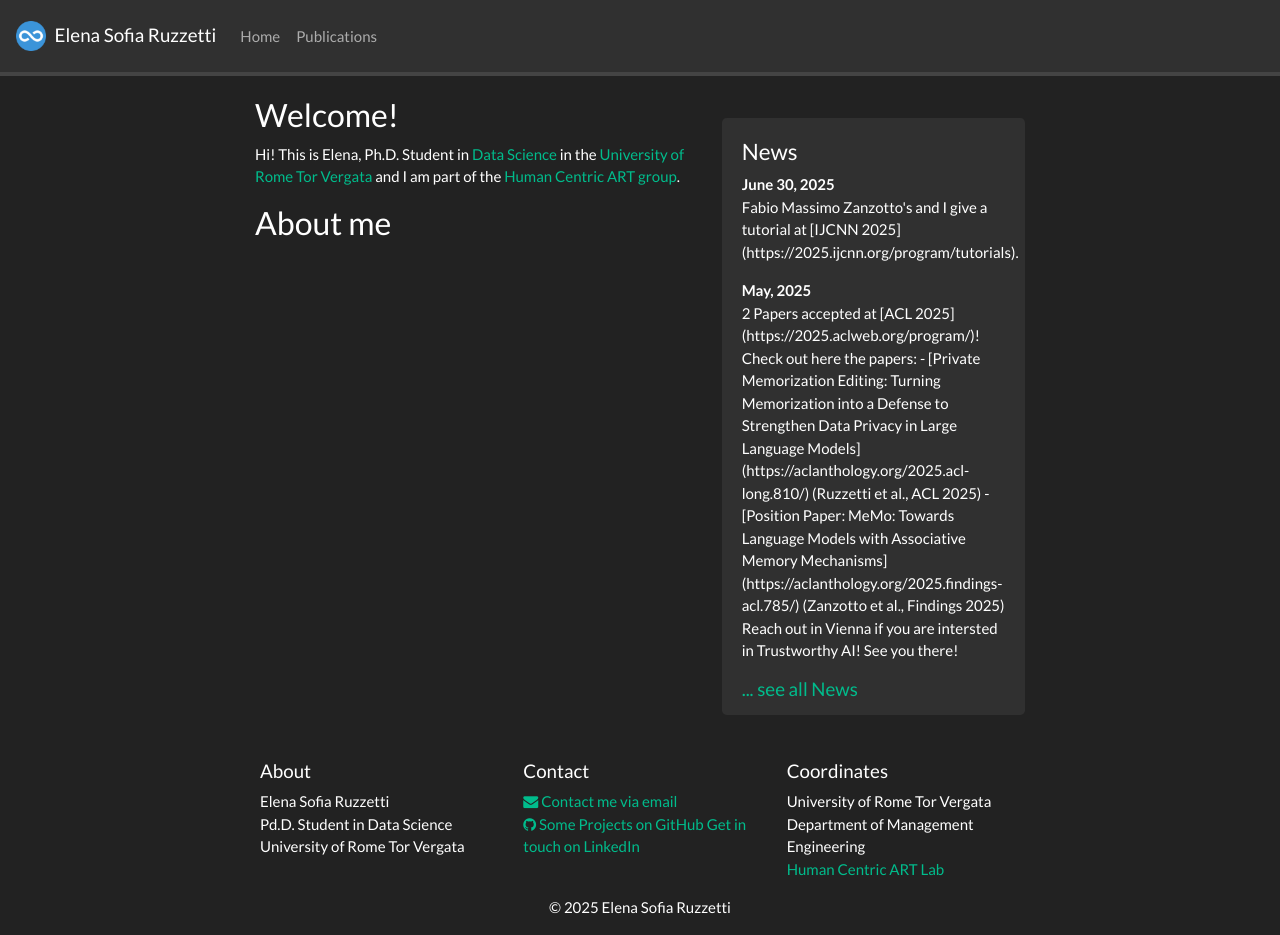
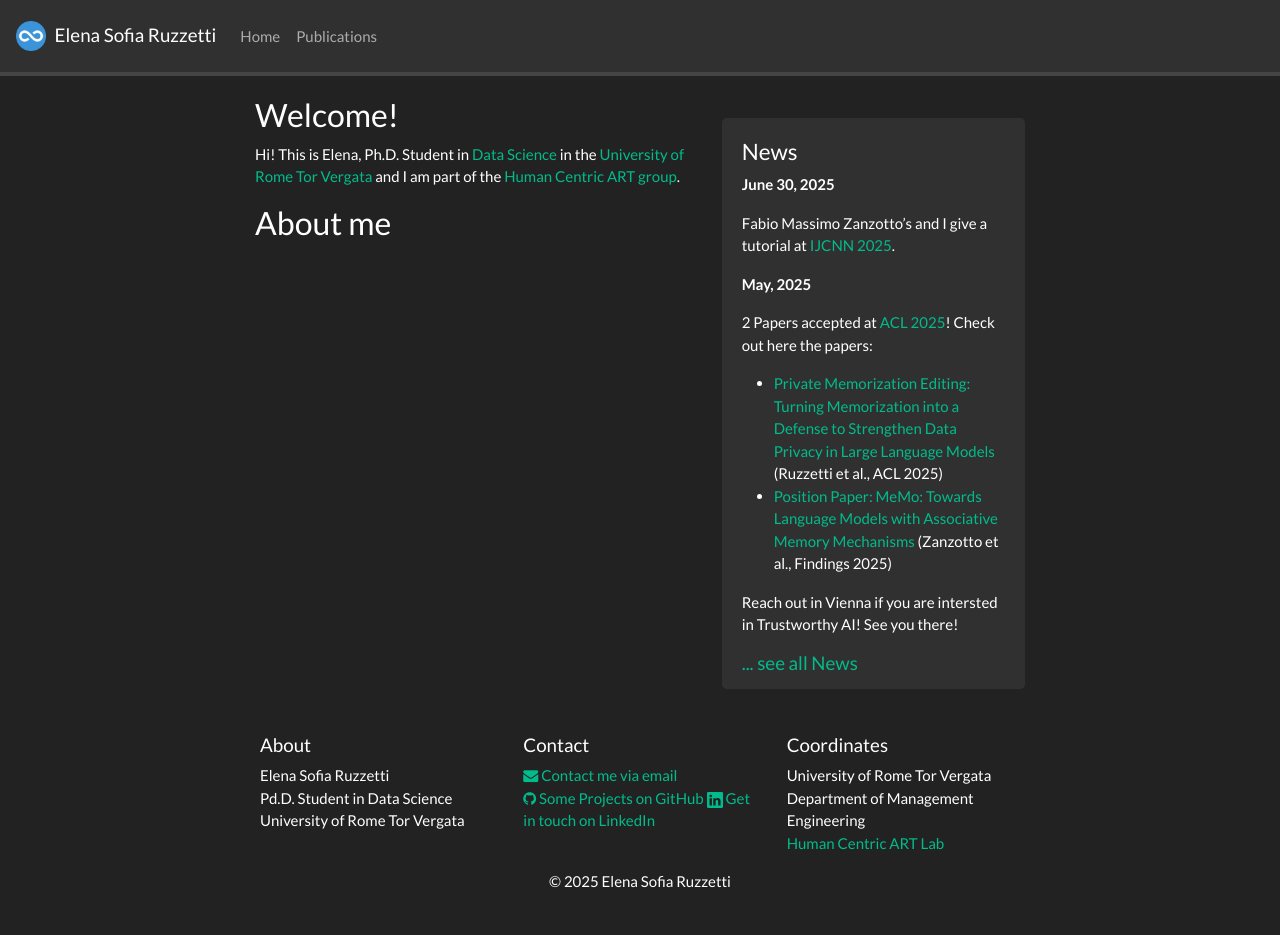
Before and after one commit to elenasofia98/elenasofia98.github.io, a Jekyll site: the page built from _pages/home.md, in a window 1280 px wide and 935 px high. Built offline with Jekyll 4.4.1, drawn with Linux system fonts in a browser that asks for light colours; nearby versions of some CDN libraries; a style sheet for code colours, icons or effects is not loaded.

Commit message:
contact and bib

```diff
--- a/_config.yml
+++ b/_config.yml
@@ -24,7 +24,7 @@ location: >
 contact: >
   <a href="mailto:elena.sofia.ruzzetti@uniroma2.it" target="_blank"><i class="fa fa-envelope fa-1x"></i> Contact me via email</a> <br/>
   <a href="https://github.com/elenasofia98"><i class="fa fa-github fa-1x"></i> Some Projects on GitHub</a>
-  <a href="https://www.linkedin.com/in/elena-sofia-ruzzetti/"> <i class="bi bi-linkedin"></i> Get in touch on LinkedIn</a>
+  <a href="https://www.linkedin.com/in/elena-sofia-ruzzetti/"><svg xmlns="http://www.w3.org/2000/svg" width="16" height="16" fill="currentColor" class="bi bi-linkedin" viewBox="0 0 16 16"><path d="M0 1.146C0 .513.526 0 1.175 0h13.65C15.474 0 16 .513 16 1.146v13.708c0 .633-.526 1.146-1.175 1.146H1.175C.526 16 0 15.487 0 14.854zm4.943 12.248V6.169H2.542v7.225zm-1.2-8.212c.837 0 1.358-.554 1.358-1.248-.015-.709-.52-1.248-1.342-1.248S2.4 3.226 2.4 3.934c0 .694.521 1.248 1.327 1.248zm4.908 8.212V9.359c0-.216.016-.432.08-.586.173-.431.568-.878 1.232-.878.869 0 1.216.662 1.216 1.634v3.865h2.401V9.25c0-2.22-1.184-3.252-2.764-3.252-1.274 0-1.845.7-2.165 1.193v.025h-.016l.016-.025V6.169h-2.4c.03.678 0 7.225 0 7.225z"></path></svg> Get in touch on LinkedIn </a>
 
 # Pages shown in navbar
 nav_pages:
--- a/_includes/sidebar.html
+++ b/_includes/sidebar.html
@@ -2,14 +2,20 @@
   {% for member in site.data.pi %}
   <div class="jumbotron">
     <center>
-   <a href="{{site.url}}{{site.baseurl}}/about"><img src="{{site.url}}{{site.baseurl}}/images/{{ member.photo }}" width="60%" style="block:inline; margin-left:auto; margin-right:auto; margin-bottom:5px;"/></a>
+      <a href="{{site.url}}{{site.baseurl}}/about"><img src="{{site.url}}{{site.baseurl}}/images/{{ member.photo }}"
+          width="60%" style="block:inline; margin-left:auto; margin-right:auto; margin-bottom:5px;" /></a>
       <h4>{{ member.name }}</h4>
       <div style="margin-bottom:5px">
-   {% if member.email %}<a href="mailto:{{ member.email }}" target="_blank"><i class="fa fa-envelope-square fa-3x"></i></a> {% endif %}
-   {% if member.cv %} <a href="{{ site.url }}{{ site.baseurl }}/{{ member.cv }}" target="_blank"><i class="ai ai-cv-square ai-3x"></i></a> {% endif %}
-   {% if member.scholar %} <a href="{{ member.scholar }}" target="_blank"><i class="ai ai-google-scholar-square ai-3x"></i></a> {% endif %}
-   {% if member.github %} <a href="{{ member.github }}" target="_blank"><i class="fa fa-github-square fa-3x"></i></a> {% endif %}
-   {% if member.researchgate %} <a href="{{ member.researchgate }}" target="_blank"><i class="ai ai-researchgate-square ai-3x"></i></a> {% endif %}
+        {% if member.email %}<a href="mailto:{{ member.email }}" target="_blank"><i
+            class="fa fa-envelope-square fa-3x"></i></a> {% endif %}
+        {% if member.cv %} <a href="{{ site.url }}{{ site.baseurl }}/{{ member.cv }}" target="_blank"><i
+            class="ai ai-cv-square ai-3x"></i></a> {% endif %}
+        {% if member.scholar %} <a href="{{ member.scholar }}" target="_blank"><i
+            class="ai ai-google-scholar-square ai-3x"></i></a> {% endif %}
+        {% if member.github %} <a href="{{ member.github }}" target="_blank"><i
+            class="fa fa-github-square fa-3x"></i></a> {% endif %}
+        {% if member.researchgate %} <a href="{{ member.researchgate }}" target="_blank"><i
+            class="ai ai-researchgate-square ai-3x"></i></a> {% endif %}
       </div>
     </center>
 
@@ -28,7 +34,7 @@
 
   {% for article in site.data.news limit:3 %}
   <b>{{ article.date }}</b>
-    <p>{{ article.headline }}</p>
+  <p>{{ article.headline | markdownify}}</p>
   {% endfor %}
 
   <h5><a href="{{ site.url }}{{ site.baseurl }}/allnews.html">... see all News</a></h5>
--- a/assets/ref.bib
+++ b/assets/ref.bib
@@ -183,7 +183,7 @@
   publisher={IEEE}
 }
 
-@article{venditti2024enhancing,
+@unpublished{venditti2024enhancing,
   title={Enhancing Data Privacy in Large Language Models through Private Association Editing},
   author={Venditti, Davide and Ruzzetti, Elena Sofia and Xompero, Giancarlo A and Giannone, Cristina and Favalli, Andrea and Romagnoli, Raniero and Zanzotto, Fabio Massimo},
   journal={arXiv preprint arXiv:2406.18221},
```
Also changed, not shown: _pages/publications.md (+7 -6 lines). Lines whose indentation alone changed are shown as unchanged.
